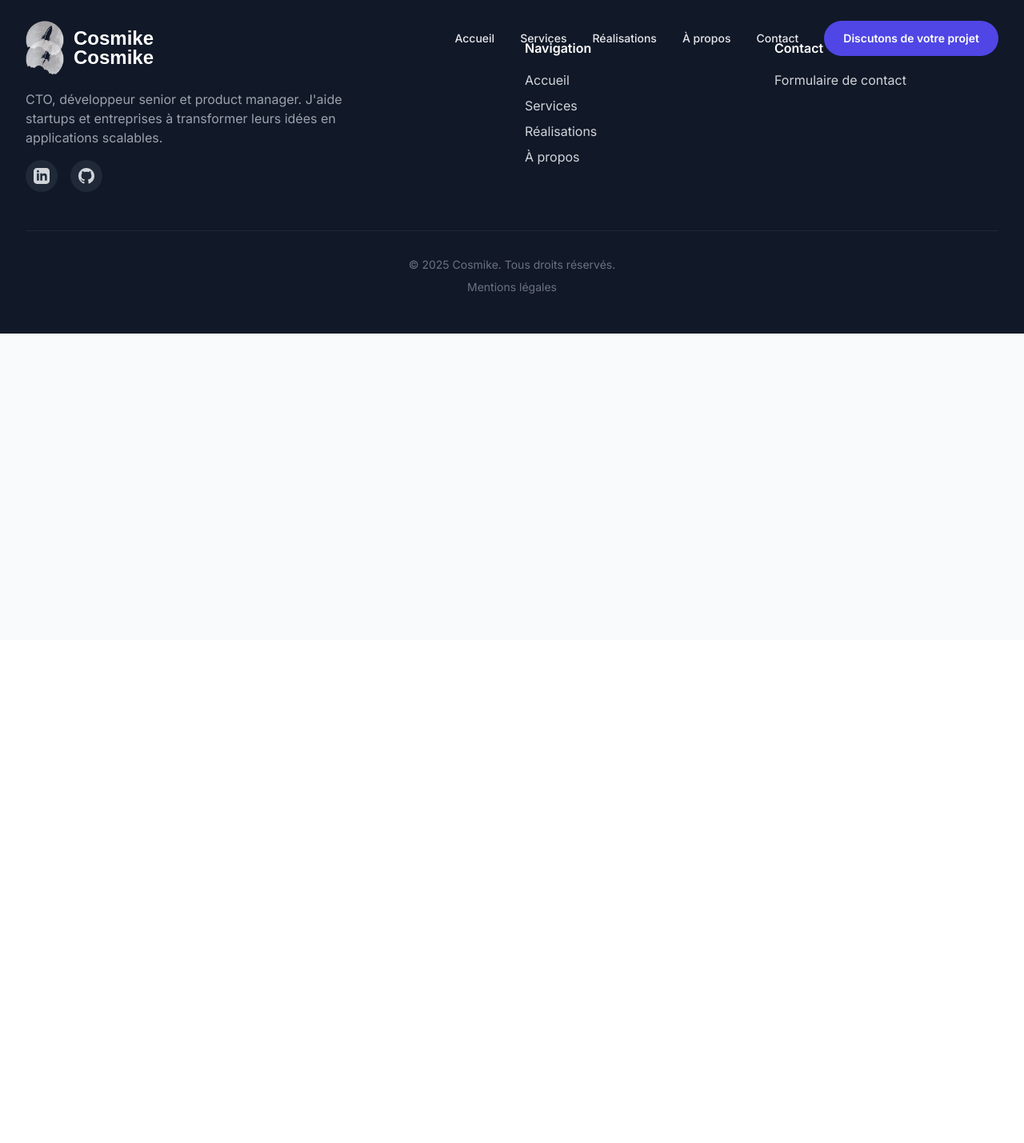
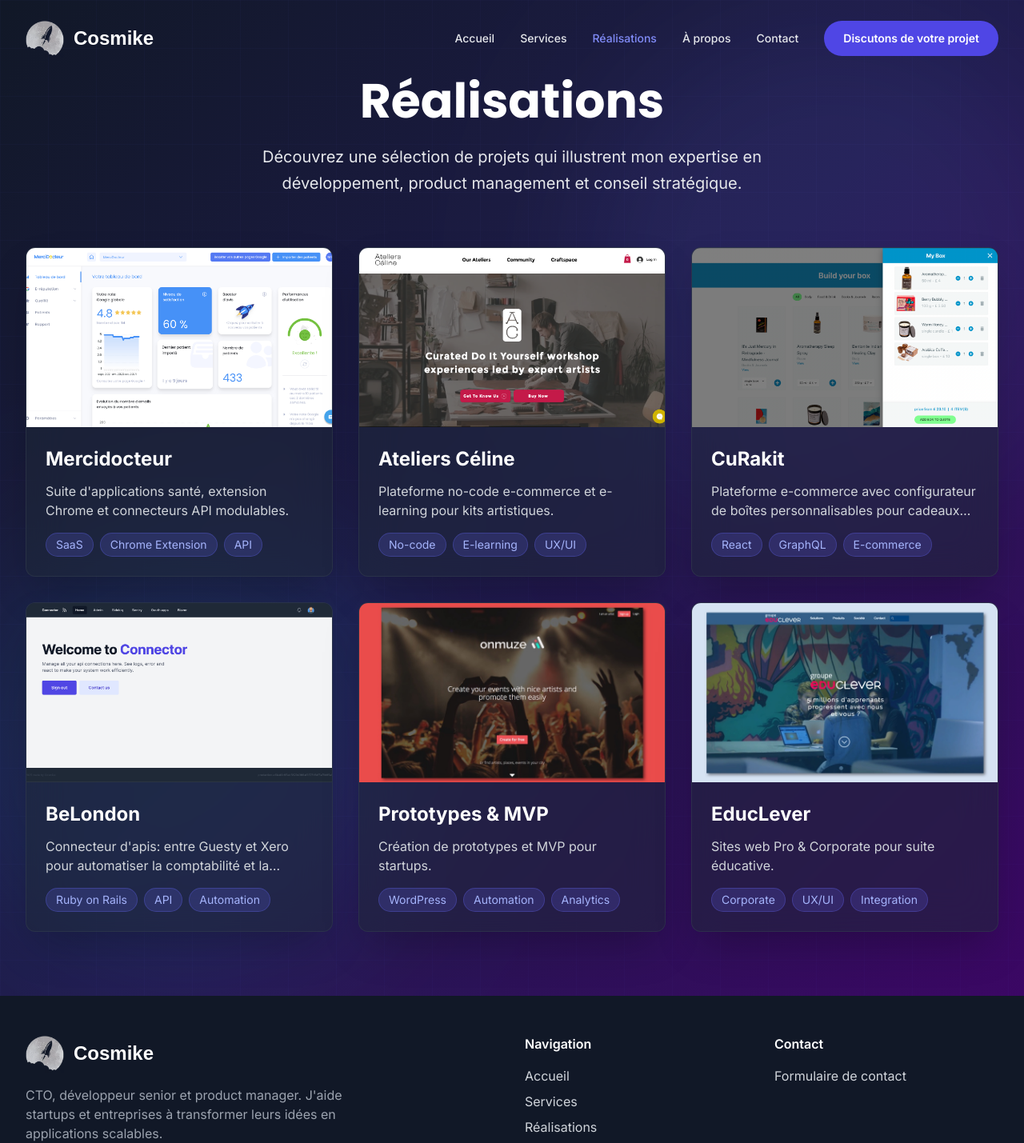
Before and after one commit to RamassamyM/cosmike, a React (Vite) app: page /cosmike/realisations in a window 1280 px wide. Shown: the top 1429 px of the page at 80% size. Before the commit the page ends 800 px from the top, so only its background shows below. Built offline with nearby package versions, Linux system fonts and the light colour scheme; a web font is replaced by a local one.

Commit message:
Restore GitHub Pages configuration

```diff
--- a/src/App.jsx
+++ b/src/App.jsx
@@ -24,7 +24,7 @@
   }, [])
 
   return (
-    <Router>
+    <Router basename="/cosmike">
       <ScrollToTop />
       <div className="min-h-screen bg-gray-50">
         <Navbar />
--- a/src/components/Footer.jsx
+++ b/src/components/Footer.jsx
@@ -11,7 +11,7 @@
           <div className="col-span-1 md:col-span-2">
             <div className="flex items-center space-x-3 mb-4">
               <img
-                src="/Lune.avif"
+                src="/cosmike/Lune.avif"
                 alt="Cosmike Logo"
                 className="w-12 h-12 object-contain"
               />
--- a/src/components/Navbar.jsx
+++ b/src/components/Navbar.jsx
@@ -40,14 +40,14 @@
           <Link to="/" className="flex items-center space-x-3">
             {isScrolled ? (
               <img
-                src="/cosmike_logo_dark_grey.png"
+                src="/cosmike/cosmike_logo_dark_grey.png"
                 alt="Cosmike"
                 className="h-10 w-auto object-contain transition-all duration-300"
               />
             ) : (
               <>
                 <img
-                  src="/Lune.avif"
+                  src="/cosmike/Lune.avif"
                   alt="Cosmike Logo"
                   className="w-12 h-12 object-contain"
                 />
--- a/src/pages/About.jsx
+++ b/src/pages/About.jsx
@@ -156,7 +156,7 @@
             {/* Photo placeholder */}
             <div className="order-2 md:order-1">
               <div className="aspect-square rounded-xl overflow-hidden">
-                <img src="/profile.jpg" alt="Michael Ramassamy" className="w-full h-full object-cover object-top" />
+                <img src="/cosmike/profile.jpg" alt="Michael Ramassamy" className="w-full h-full object-cover object-top" />
               </div>
             </div>
 
--- a/src/pages/Home.jsx
+++ b/src/pages/Home.jsx
@@ -488,19 +488,19 @@
     {
       title: 'Mercidocteur',
       description: 'Suite d\'applications santé, extension Chrome et connecteurs API modulables.',
-      image: '/mercidocteur2.png',
+      image: '/cosmike/mercidocteur2.png',
       tags: ['SaaS', 'Chrome Extension', 'API']
     },
     {
       title: 'BeLondon',
       description: 'Interface entre Guesty et Xero pour automatiser la comptabilité et la gestion des réservations.',
-      image: '/connector.png',
+      image: '/cosmike/connector.png',
       tags: ['Ruby on Rails', 'API', 'Automation']
     },
     {
       title: 'CuRakit',
       description: 'Plateforme e-commerce avec configurateur de boîtes personnalisables pour entreprises.',
-      image: '/curakit1.png',
+      image: '/cosmike/curakit1.png',
       tags: ['React', 'GraphQL', 'E-commerce']
     }
   ]
--- a/src/pages/Realisations.jsx
+++ b/src/pages/Realisations.jsx
@@ -26,7 +26,7 @@
       id: 1,
       title: 'Mercidocteur',
       shortDescription: 'Suite d\'applications santé, extension Chrome et connecteurs API modulables.',
-      image: '/mercidocteur2.png',
+      image: '/cosmike/mercidocteur2.png',
       images: ['/mercidocteur2.png', '/mercidocteur1.png', '/extension.png'],
       tags: ['SaaS', 'Chrome Extension', 'API', 'Healthcare'],
       context: 'Suite d\'applications pour améliorer la réputation en ligne des établissements de santé.',
@@ -50,7 +50,7 @@
       id: 2,
       title: 'Ateliers Céline',
       shortDescription: 'Plateforme no-code e-commerce et e-learning pour kits artistiques.',
-      image: '/atelierceline1.png',
+      image: '/cosmike/atelierceline1.png',
       tags: ['No-code', 'E-learning', 'UX/UI'],
       context: 'Vente de kits artistiques avec plateforme e-learning intégrée.',
       role: 'CTO / Conseiller technique',
@@ -73,7 +73,7 @@
       id: 3,
       title: 'CuRakit',
       shortDescription: 'Plateforme e-commerce avec configurateur de boîtes personnalisables pour cadeaux d\'entreprise.',
-      image: '/curakit1.png',
+      image: '/cosmike/curakit1.png',
       images: ['/curakit1.png', '/curakit2.png', '/curakit3.png'],
       tags: ['React', 'GraphQL', 'E-commerce', 'B2B'],
       context: 'Plateforme e-commerce de boîtes personnalisables pour entreprises et comités d\'entreprise.',
@@ -97,7 +97,7 @@
       id: 4,
       title: 'BeLondon',
       shortDescription: 'Connecteur d\'apis: entre Guesty et Xero pour automatiser la comptabilité et la gestion des réservations.',
-      image: '/connector.png',
+      image: '/cosmike/connector.png',
       tags: ['Ruby on Rails', 'API', 'Automation', 'Stimulus', 'Tailwind CSS', 'PostgreSQL'],
       context: 'Gestion d\'un parc de logements touristiques premium à Londres, multi-plateformes de réservation et comptabilité Xero.',
       role: 'Prestataire & Développeur Fullstack / Architecte',
@@ -120,7 +120,7 @@
       id: 5,
       title: 'Prototypes & MVP',
       shortDescription: 'Création de prototypes et MVP pour startups.',
-      image: '/onmuze.jpg',
+      image: '/cosmike/onmuze.jpg',
       images: ['/onmuze.jpg', '/meditest.jpg', '/jamquiz.jpg', '/lange.jpg'],
       tags: ['WordPress', 'Automation', 'Analytics'],
       context: 'Création de prototypes et MVP pour startups.',
@@ -143,7 +143,7 @@
       id: 6,
       title: 'EducLever',
       shortDescription: 'Sites web Pro & Corporate pour suite éducative.',
-      image: '/edu_site.jpg',
+      image: '/cosmike/edu_site.jpg',
       tags: ['Corporate', 'UX/UI', 'Integration'],
       context: 'Création des sites web pour les suites Pro et Corporate d\'EducLever.',
       role: 'Développeur Frontend / UX Designer',
--- a/vite.config.js
+++ b/vite.config.js
@@ -4,7 +4,7 @@
 // https://vitejs.dev/config/
 export default defineConfig({
   plugins: [react()],
-  base: '/', // Use '/' for custom domain, '/cosmike/' for GitHub Pages subdirectory
+  base: '/cosmike/',
   server: {
     port: 3000
   },
```
Also changed, not shown: 1 other file (tests, documents, lock files or other folders).
